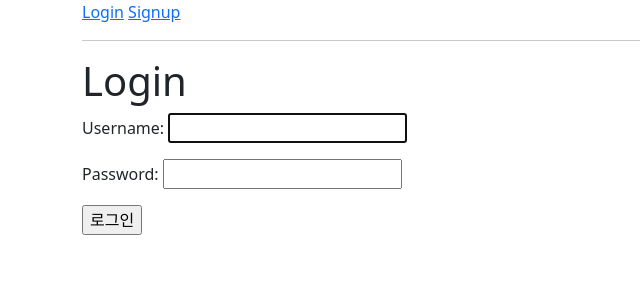
After one commit to rlaehd12/06pjt, a Django app: page /accounts/login/ in a window 1280 px wide. The commit adds this page. Shown: the top 300 px of the page, without its empty margins (0-640 px from the left). Run offline with Django 3.2, Linux system fonts and the light colour scheme.

Commit message:
login and templates

```diff
--- /dev/null
+++ b/01_skeleton/accounts/templates/accounts/login.html
@@ -0,0 +1,10 @@
+{% extends 'base.html' %}
+
+{% block content %}
+  <h1>Login</h1>
+  <form action="{% url 'accounts:login' %}" method="POST">
+    {% csrf_token %}
+    {{form.as_p}}
+    <input type="submit" value="로그인">
+  </form>
+{% endblock content %}
--- /dev/null
+++ b/01_skeleton/accounts/urls.py
@@ -0,0 +1,17 @@
+from django.contrib import admin
+from django.urls import path, include
+from . import views
+
+
+app_name = 'accounts'
+
+urlpatterns = [
+    path('login/', views.login, name='login'),
+    path('logout/', views.logout, name='logout'),
+    path('signup/', views.signup, name='signup'),
+    path('delete/', views.delete, name='delete'),
+    path('update/', views.update, name='update'),
+    path('password/', views.password, name='password'),
+    path('profile/<int:user_pk>/', views.profile, name='profile'),
+    path('<int:user_pk>/follow/', views.follow, name='follow'),
+]
--- a/01_skeleton/accounts/views.py
+++ b/01_skeleton/accounts/views.py
@@ -1,3 +1,33 @@
-from django.shortcuts import render
+from django.shortcuts import render, redirect
+from django.contrib.auth.forms import AuthenticationForm
+from .forms import UserChangeForm, UserCreationForm
+from django.contrib.auth import login as auth_login
+from django.contrib.auth import logout as auth_logout
 
 # Create your views here.
+def login(request):
+    if request.method == 'POST':
+        form = AuthenticationForm(request, request.POST)
+        if form.is_valid():
+            auth_login(request, form.get_user())
+            return redirect('movies:index')
+    else:
+        form = AuthenticationForm()
+
+    context = {'form': form}
+    return render(request, 'accounts/login.html', context)
+
+def logout(request):
+    pass
+def signup(request):
+    pass
+def delete(request):
+    pass
+def update(request):
+    pass
+def password(request):
+    pass
+def profile(request):
+    pass
+def follow(request):
+    pass
--- a/01_skeleton/mypjt/urls.py
+++ b/01_skeleton/mypjt/urls.py
@@ -19,4 +19,5 @@ from django.urls import path, include
 urlpatterns = [
     path('admin/', admin.site.urls),
     path('movies/', include('movies.urls')),
+    path('accounts/', include('accounts.urls')),
 ]
--- a/01_skeleton/templates/base.html
+++ b/01_skeleton/templates/base.html
@@ -9,8 +9,30 @@
 </head>
 <body>
   <div class="container">
+    <nav>
+      {% if user.is_authenticated %}
+        <h2> Hello, {{user}} </h2>
+        <a href="{% url 'accounts:update' %}">회원 정보 수정</a>
+        {% comment %} 로그아웃 {% endcomment %}
+        <form action="{% url 'accounts:logout' %}" method="POST">
+          {% csrf_token %}
+          <input type="submit" value="로그아웃">
+        </form>
+
+        {% comment %} 회원탈퇴 {% endcomment %}
+        <form action="{% url 'accounts:delete' %}" method="POST">
+          {% csrf_token %}
+          <input type="submit" value="회원 탈퇴">
+        </form>
+      {% else %}
+        <a href="{% url 'accounts:login' %}">Login</a>
+        <a href="{% url 'accounts:signup' %}">Signup</a>
+      {% endif %}
+      <hr>
+    </nav>
     {% block content %}
     {% endblock content %}
+
   </div>
   <script src="https://cdn.jsdelivr.net/npm/bootstrap@5.2.0-beta1/dist/js/bootstrap.bundle.min.js" integrity="sha384-pprn3073KE6tl6bjs2QrFaJGz5/SUsLqktiwsUTF55Jfv3qYSDhgCecCxMW52nD2" crossorigin="anonymous"></script>
 </body>
```
